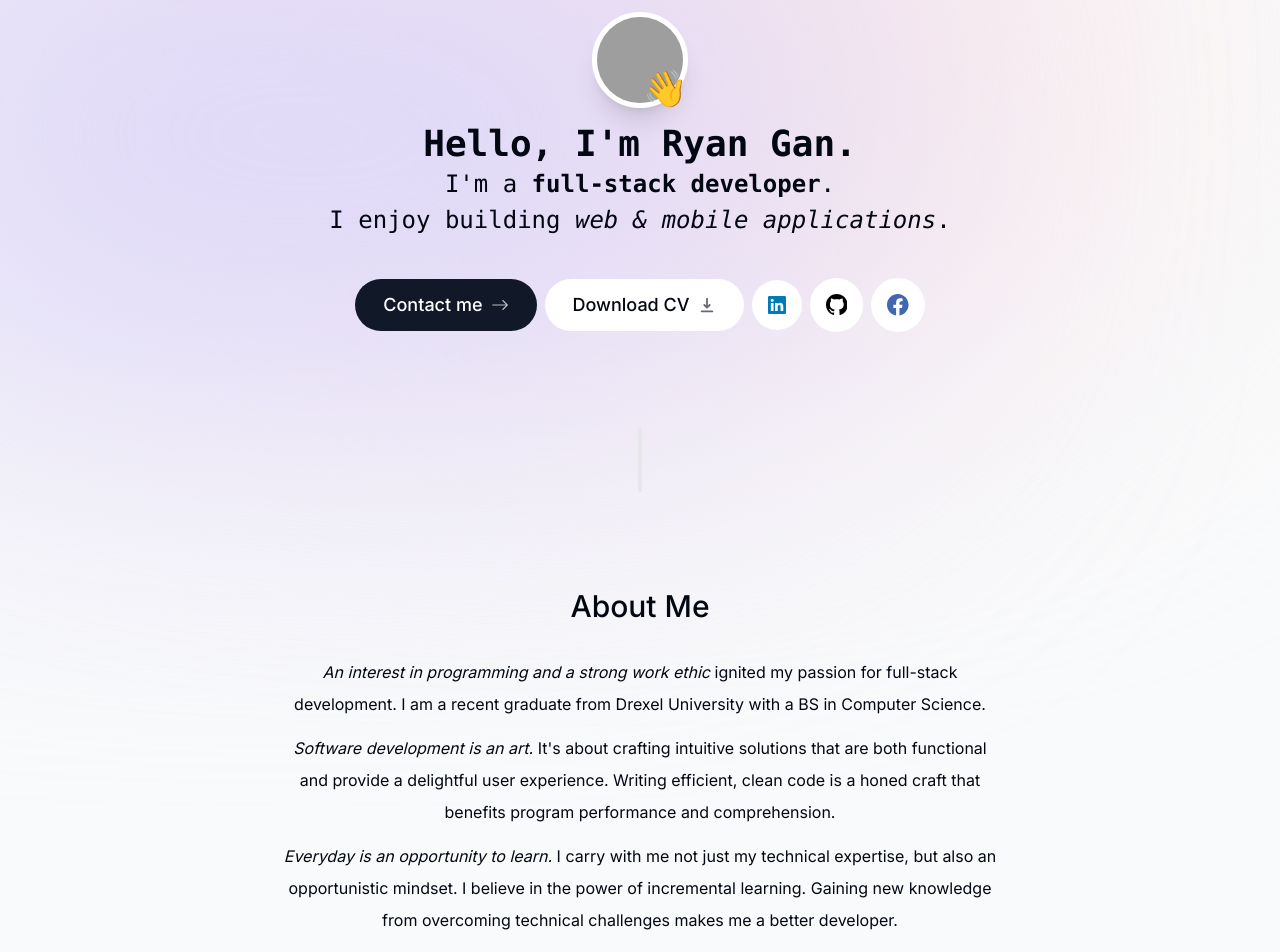
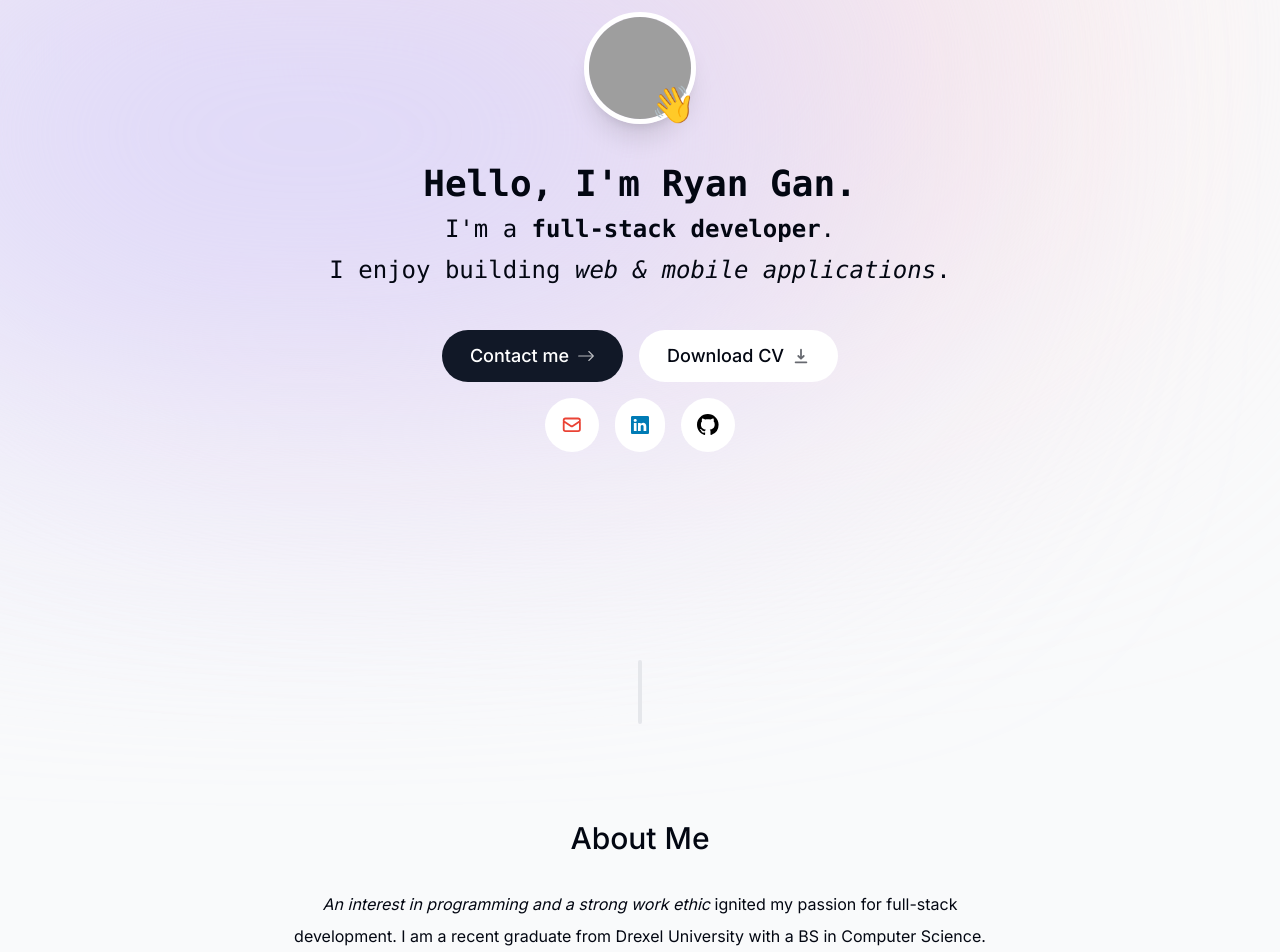
Before and after one commit to ryangandev/ryangan-portfolio, a Next.js app: page / in a window 1280 px wide. Shown: the part 100-1052 px from the top of the page. Built offline with nearby package versions, Linux system fonts and the light colour scheme; grey boxes are pictures that could not be loaded.

Commit message:
consistent margin between all sections

```diff
--- a/src/components/about.tsx
+++ b/src/components/about.tsx
@@ -7,7 +7,7 @@ import SectionHeader from './section-header';
 export default function About() {
     return (
         <motion.section
-            className="mb-28 max-w-[45rem] text-center leading-8 sm:mb-40 scroll-mt-28"
+            className="max-w-[45rem] text-center leading-8 mb-28 scroll-mt-28"
             initial={{ opacity: 0, y: 100 }}
             animate={{ opacity: 1, y: 0 }}
             transition={{ delay: 0.175 }}
--- a/src/components/intro.tsx
+++ b/src/components/intro.tsx
@@ -11,7 +11,7 @@ import { SocialMedia } from '@/models/icon';
 
 export default function Intro() {
     return (
-        <section className="mb-28 max-w-[50rem] text-center sm:mb-0">
+        <section className="mb-28 max-w-[50rem] text-center">
             <div className="flex items-center justify-center">
                 <div className="relative">
                     <motion.div
@@ -30,7 +30,7 @@ export default function Intro() {
                             height={200}
                             quality={95}
                             priority={true}
-                            className="h-24 w-24 rounded-full object-cover border-[0.35rem] border-white shadow-xl"
+                            className="h-28 w-28 rounded-full object-cover border-[0.35rem] border-white shadow-xl"
                         />
                     </motion.div>
 
@@ -51,7 +51,7 @@ export default function Intro() {
             </div>
 
             <motion.h1
-                className="mb-10 mt-4 px-4 text-2xl leading-[1.5] font-mono"
+                className="my-10 px-4 text-2xl leading-[1.7] font-mono"
                 initial={{ opacity: 0, y: 100 }}
                 animate={{ opacity: 1, y: 0 }}
                 transition={{
@@ -76,13 +76,14 @@ export default function Intro() {
             </motion.h1>
 
             <motion.div
-                className="flex flex-col sm:flex-row items-center justify-center gap-2 px-4 text-lg font-medium"
+                className="flex flex-col items-center justify-center gap-4 px-4 text-lg font-medium"
                 initial={{ opacity: 0, y: 100 }}
                 animate={{ opacity: 1, y: 0 }}
                 transition={{
                     delay: 0.1,
                 }}
             >
+                <div className="flex flex-row gap-4">
                     <Link
                         href="contact"
                         className="group bg-gray-900 text-white px-7 py-3 flex items-center gap-2 rounded-full outline-none focus:scale-110 hover:scale-110 hover:bg-gray-950 active:scale-105 transition"
@@ -98,7 +99,16 @@ export default function Intro() {
                         Download CV
                         <HiDownload className="opacity-60 group-hover:translate-y-1 transition" />
                     </a>
+                </div>
 
+                <div className="flex flex-row gap-4">
+                    <a
+                        className="bg-white p-4 text-gray-700 flex items-center gap-2 text-[1.35rem] rounded-full focus:scale-[1.15] hover:scale-[1.15] hover:text-gray-950 active:scale-105 transition cursor-pointer borderBlack dark:bg-white/10 dark:text-white/60"
+                        href="https://facebook.com"
+                        target="_blank"
+                    >
+                        <SocialMediaIcon type={SocialMedia.Email} />
+                    </a>
                     <a
                         className="bg-white p-4 text-gray-700 hover:text-gray-950 flex items-center gap-2 rounded-full focus:scale-[1.15] hover:scale-[1.15] active:scale-105 transition cursor-pointer borderBlack dark:bg-white/10 dark:text-white/60"
                         href="https://linkedin.com"
@@ -114,14 +124,7 @@ export default function Intro() {
                     >
                         <SocialMediaIcon type={SocialMedia.GitHub} />
                     </a>
-
-                <a
-                    className="bg-white p-4 text-gray-700 flex items-center gap-2 text-[1.35rem] rounded-full focus:scale-[1.15] hover:scale-[1.15] hover:text-gray-950 active:scale-105 transition cursor-pointer borderBlack dark:bg-white/10 dark:text-white/60"
-                    href="https://facebook.com"
-                    target="_blank"
-                >
-                    <SocialMediaIcon type={SocialMedia.Facebook} />
-                </a>
+                </div>
             </motion.div>
         </section>
     );
--- a/src/components/projects.tsx
+++ b/src/components/projects.tsx
@@ -5,7 +5,7 @@ import Project from './project';
 
 export default function Projects() {
     return (
-        <section id="projects" className="scroll-mt-28 mb-28 sm:mb-40">
+        <section id="projects" className="scroll-mt-28 mb-28">
             <SectionHeader>My Projects</SectionHeader>
             <div>
                 {projectsData.map((project, index) => (
```
Lines whose indentation alone changed are shown as unchanged.
